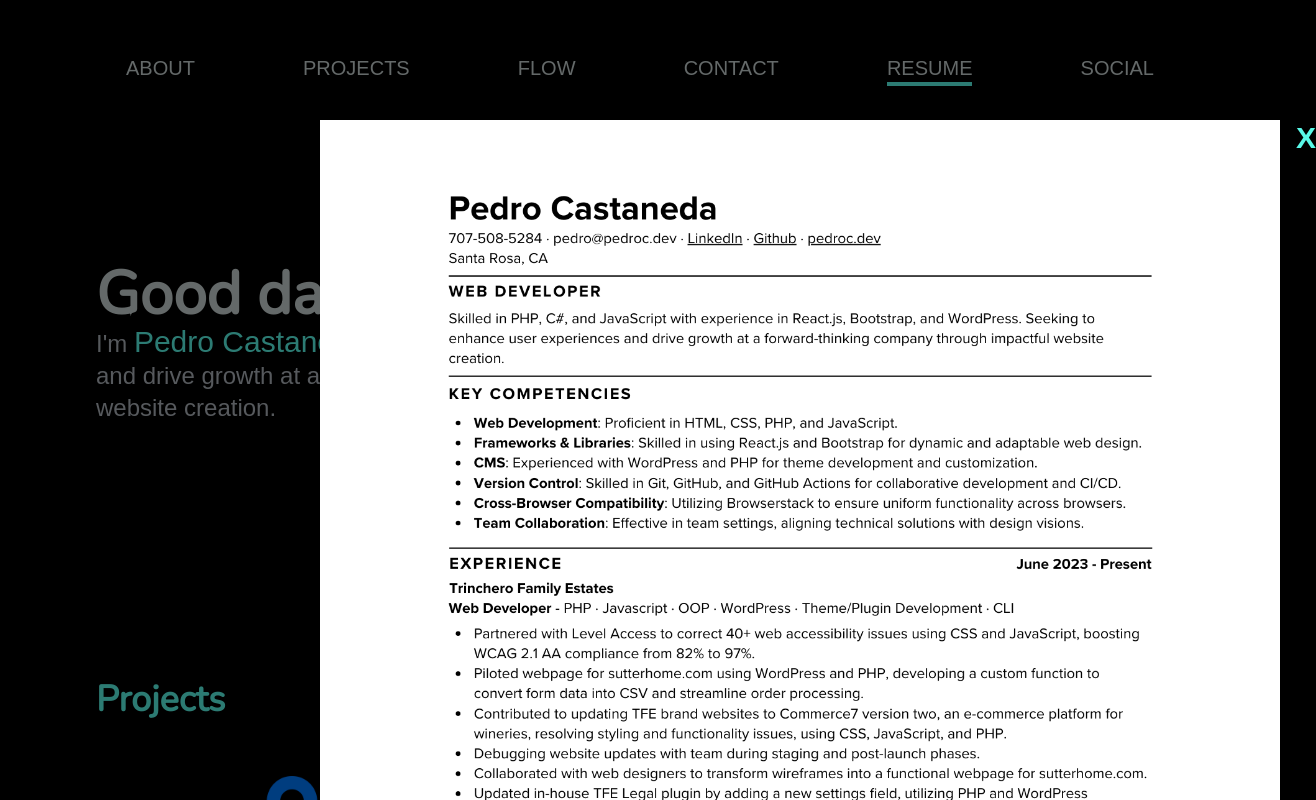
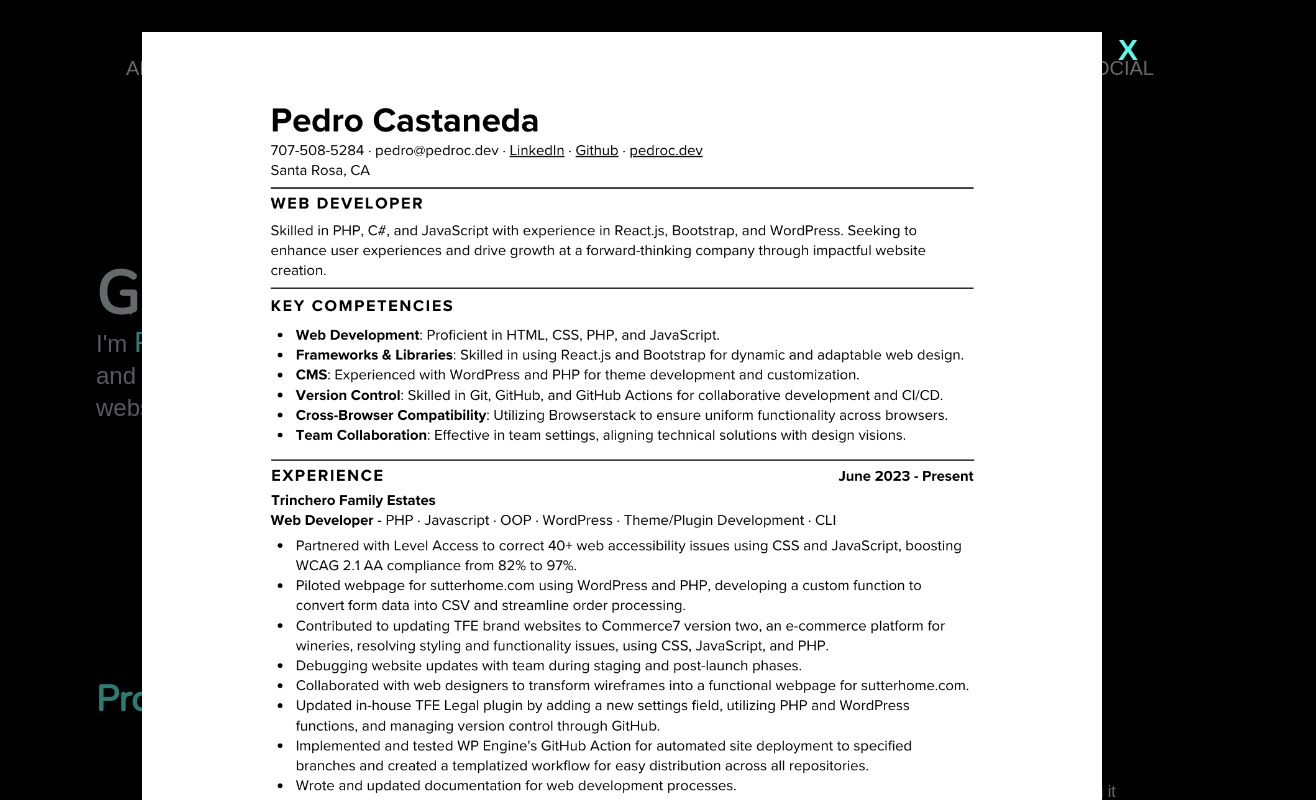
Before and after one commit to rooted92/pedrocwebsite, a React (Create React App) app: page / in a window 1280 px wide. Both pictures are taken after a click on the link "RESUME". Shown: the top 800 px of the page, 1316 px wide, since content can reach past the window. Built offline with nearby package versions, Linux system fonts and the light colour scheme; a web font is replaced by a local one.

Commit message:
modified resume size

```diff
--- a/src/components/NavbarFolder/NavbarComponent.tsx
+++ b/src/components/NavbarFolder/NavbarComponent.tsx
@@ -50,19 +50,19 @@
                                 <a onClick={HamburgerMenuToggle} href="#" className="block py-2 pl-3 pr-4">ABOUT</a>
                             </li>
                             <li>
-                                <a onClick={HamburgerMenuToggle}  href="#projects" className="block py-2 pl-3 pr-4">PROJECTS</a>
+                                <a onClick={HamburgerMenuToggle} href="#projects" className="block py-2 pl-3 pr-4">PROJECTS</a>
                             </li>
                             <li>
-                                <a onClick={HamburgerMenuToggle}  href="#flow" className="block py-2 pl-3 pr-4">FLOW</a>
+                                <a onClick={HamburgerMenuToggle} href="#flow" className="block py-2 pl-3 pr-4">FLOW</a>
                             </li>
                             <li>
-                                <a onClick={HamburgerMenuToggle}  href="#contact" className="block py-2 pl-3 pr-4">CONTACT</a>
+                                <a onClick={HamburgerMenuToggle} href="#contact" className="block py-2 pl-3 pr-4">CONTACT</a>
                             </li>
                             <li>
-                                    <a onClick={HamburgerMenuToggle}  href="../../assets/PedroC-resume.png" className="block py-2 pl-3 pr-4">RESUME</a>
+                                <a onClick={(e) => {HamburgerMenuToggle(); ResumeToggle(e); }} className="block py-2 pl-3 pr-4">RESUME</a>
                             </li>
                             <li>
-                                <a onClick={HamburgerMenuToggle}  href="#social" className="block py-2 pl-3 pr-4">SOCIAL</a>
+                                <a onClick={HamburgerMenuToggle} href="#social" className="block py-2 pl-3 pr-4">SOCIAL</a>
                             </li>
                         </ul>
                     </div>
@@ -78,14 +78,16 @@
                 <a href="#social">SOCIAL</a>
             </div>
 
-            <div className={`${isHidden ? 'block' : 'hidden'} fixed top-0 left-0 w-full h-full bg-black bg-opacity-50 z-10`} onClick={handleClose}></div>
-
-            <div id='resume' className={!isHidden ? 'hidden' : 'visible z-20 relative bg-black h-screen w-screen'}>
-                <div className='flex flex-row-reverse mt-12 justify-center gap-4 absolute left-1/4'>
-                    <button onClick={handleClose} className='mb-5 text-center uppercase font-bold text-3xl lightNeonBlue self-start'>x</button>
-                    <img src={Resume} alt="image of my resume" />
+            <div className={`${isHidden ? 'block' : 'hidden'} fixed top-0 left-0 lg:w-full lg:h-full bg-black bg-opacity-50 z-10`} onClick={handleClose}>
+                <div id='resume' className={!isHidden ? 'hidden' : 'visible z-20 pt-8'}>
+                    <div className='flex flex-row-reverse justify-center items-center gap-4'>
+                        <button onClick={handleClose} className='mb-5 text-center uppercase font-bold text-3xl lightNeonBlue self-start'>x</button>
+                        <img src={Resume} alt="image of my resume" className='h-auto w-3/4'/>
+                    </div>
                 </div>
             </div>
+
+
         </>
     )
 }
```
